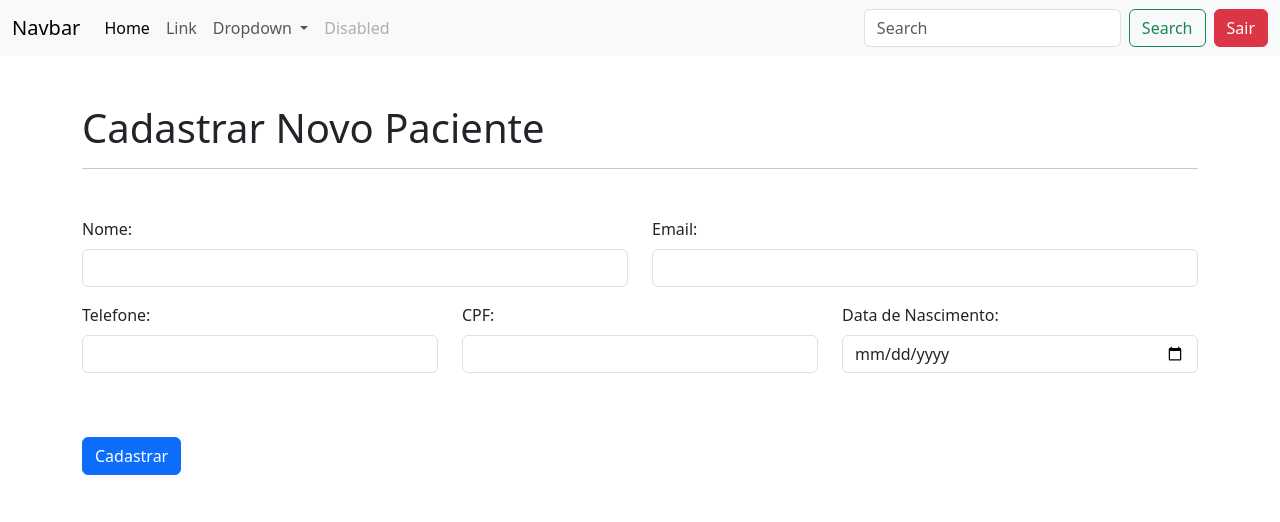
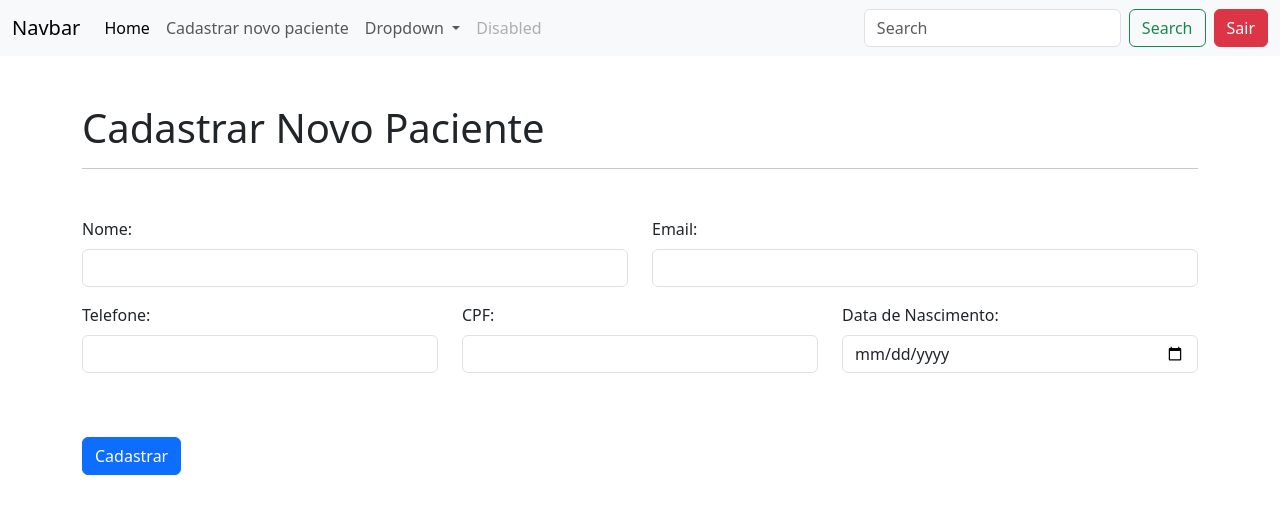
Before and after one commit to Vinicius-113/Sistema-Django, a Django app: page /novoPaciente/ in a window 1280 px wide. Shown: the top 522 px of the page. Run offline with Django 5.2, Linux system fonts and the light colour scheme; a user stored in the database is signed in.

Commit message:
Aula do dia 05/10/2026

```diff
--- a/apps/crud/templates/includes/header.html
+++ b/apps/crud/templates/includes/header.html
@@ -10,10 +10,10 @@
             <div class="collapse navbar-collapse" id="navbarSupportedContent">
                 <ul class="navbar-nav me-auto mb-2 mb-lg-0">
                     <li class="nav-item">
-                        <a class="nav-link active" aria-current="page" href="#">Home</a>
+                        <a class="nav-link active" aria-current="page" href="/">Home</a>
                     </li>
                     <li class="nav-item">
-                        <a class="nav-link" href="#">Link</a>
+                        <a class="nav-link" href="novoPaciente/">Cadastrar novo paciente</a>
                     </li>
                     <li class="nav-item dropdown">
                         <a class="nav-link dropdown-toggle" href="#" role="button" data-bs-toggle="dropdown"
--- a/apps/crud/templates/novo-paciente.html
+++ b/apps/crud/templates/novo-paciente.html
@@ -11,7 +11,7 @@
 </h1>
 <hr>
 {% if error %}<p>{{ error }}</p>{% endif %}
-    <form action="" method="POST">
+<form action="{% url 'novo-paciente' %}" method="POST">
     {% csrf_token %}
     <div class="row mt-5">
         <div class="col-12 col-md-6 mb-3">
--- a/apps/crud/urls.py
+++ b/apps/crud/urls.py
@@ -8,6 +8,7 @@ urlpatterns = [
 
     path('', views.index, name='index'),
 
-    path('novoPaciente/', views.index, name='novo-paciente'),
+    path('novoPaciente/', views.novo_paciente, name='novo-paciente'),
+    path('novoPacienteSucesso/', views.novo_paciente_sucesso, name='novo-paciente-sucesso'),
 
 ]
--- a/apps/crud/views.py
+++ b/apps/crud/views.py
@@ -1,20 +1,34 @@
 from django.contrib.auth.decorators import login_required
 from django.shortcuts import render, redirect
+from .models import Paciente
 
 from .models import Paciente
 
 # Create your views here.
 @login_required
 def index(request):
-    if request.method == "POST":
+    return render(request, "index.html")
+
+
+
+@login_required
+def novo_paciente(request):
+    if request.method == 'POST':
+        nome = request.POST.get('nome')
+        cpf = request.POST.get('cpf')
+        email = request.POST.get('email')
+        telefone = request.POST.get('telefone')
+        data_nascimento = request.POST.get('data_nascimento')
         Paciente.objects.create(
-            nome=request.POST.get("nome"),
-            cpf=request.POST.get("cpf"),
-            email=request.POST.get("email"),
-            telefone=request.POST.get("telefone"),
-            data_nascimento=request.POST.get("data_nascimento"),
+            nome=nome,
+            cpf=cpf,
+            email=email,
+            telefone=telefone,
+            data_nascimento=data_nascimento
         )
+        return redirect('novo_paciente_sucesso')
+    return render(request, "novo-paciente.html")
 
-        return redirect("index")
-
-    return render(request, "novo-paciente.html")
+@login_required
+def novo_paciente_sucesso(request):
+    return render(request, "novo-paciente-sucesso.html")
```
Also changed, not shown: apps/crud/templates/novo-paciente-sucesso.html (added, +10 -0 lines), db_sistema_django.db. Lines whose indentation alone changed are shown as unchanged.
